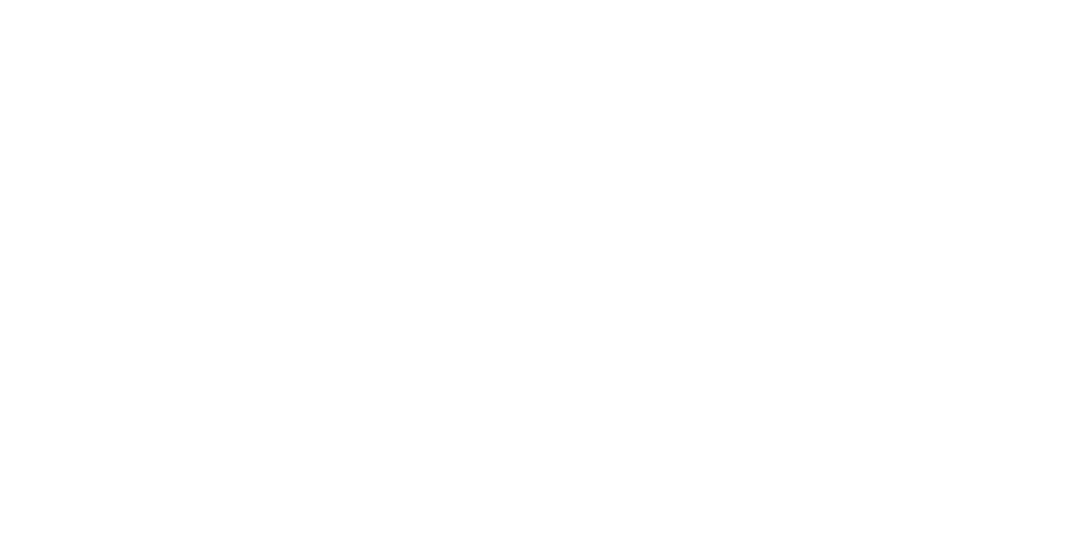
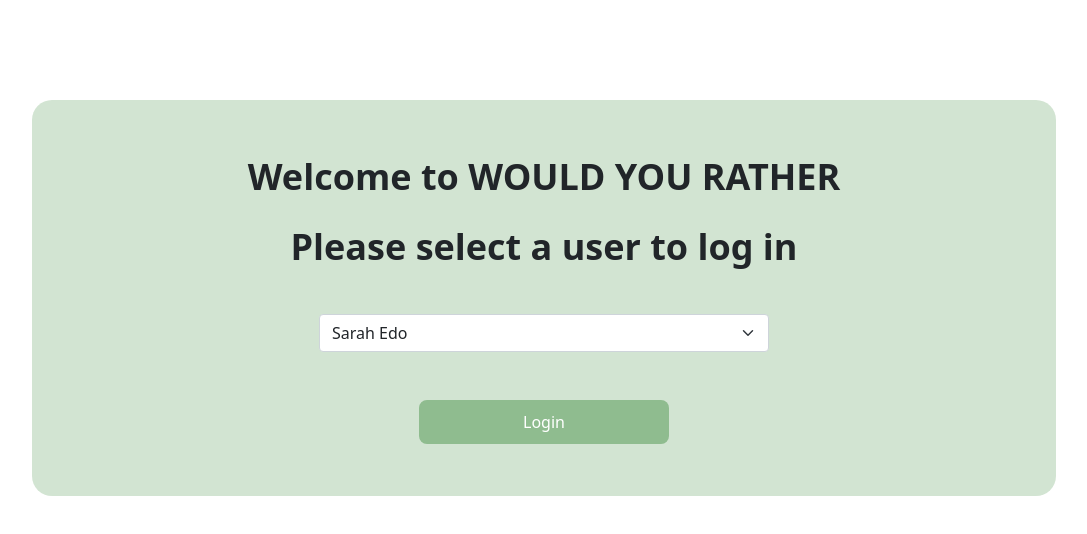
Before and after one commit to FatmaGamal/would-you-rather, a React (Create React App) app: page / in a window 1280 px wide. Shown: the top 534 px of the page, without its empty margins (96-1183 px from the left). Built offline with nearby package versions, Linux system fonts and the light colour scheme.

Commit message:
WYR / Login initially

```diff
--- a/src/App.js
+++ b/src/App.js
@@ -24,7 +24,9 @@
         <Switch>
         <Route path='/login' component={Login} />
         <Route>
-          {this.props.loading === true ? null :
+          {this.props.loading === true ?
+          <Route component={Login} />
+           :
           <>
           <Header />
           <Switch>
--- /dev/null
+++ b/src/components/Login.css
@@ -0,0 +1,15 @@
+.login-form {
+    max-width: 450px;
+    margin: auto;
+    margin: 40px auto;
+}
+.msg.login {
+    font-size: 36px;
+}
+.action.submit-btn {
+    padding: 10px 5%;
+    min-width: 250px;
+}
+.action.submit-btn:hover, .action.submit-btn:focus {
+    background: black;
+}
--- a/src/components/Login.js
+++ b/src/components/Login.js
@@ -1,9 +1,42 @@
-import React from 'react'
+import React from 'react';
 
-class Login extends React.Component {
+import { connect } from 'react-redux';
+import { setAuthenticatedUser } from './../actions/authenticatedUser';
+
+import { Form, Button } from 'react-bootstrap'
+import './Login.css';
+
+class Add extends React.Component {
+    componentDidMount() {
+        this.props.dispatch(setAuthenticatedUser(null));
+    }
+    handleSubmit = (e) => {
+        e.preventDefault();
+        this.props.dispatch(setAuthenticatedUser(e.target[0].value));
+    }
+
     render() {
-        return(<div>Login</div>)
+        return(
+        <div className="msg-container">
+            <div className="msg login">
+                <p>Welcome to WOULD YOU RATHER</p>
+                <p>Please select a user to log in</p>
+                <Form onSubmit={this.handleSubmit}>
+                    <Form.Select size="md" className="login-form">
+                        <option key="disabled" disabled>Choose a user to sign in</option>
+                        {Object.values(this.props.users).map(user => <option key={user.id} value={user.id}>{user.name}</option>)}
+                    </Form.Select>
+                    <Button className="action submit-btn" type="submit">
+                        Login
+                    </Button>
+                </Form>
+            </div>
+        </div>
+        )
     }
 }
 
-export default Login
+function mapStateToProps({users}) {
+    return {users}
+}
+export default connect(mapStateToProps)(Add);
```
